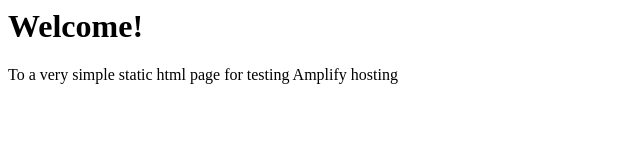
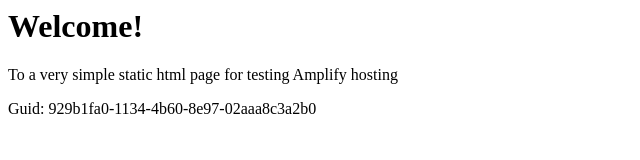
Before and after one commit to aws-aemilia-cdg/Github-PR-Commit-Integration-Test-DoNotTouch-v0-preprod-eu-west-3, a website: page src/index.html in a window 1280 px wide. Shown: the whole page, without its empty margins (0-640 px from the left). Drawn offline with Linux system fonts and the light colour scheme.

Commit message:
commit from integ tests

```diff
--- a/src/index.html
+++ b/src/index.html
@@ -1,3 +1,5 @@
+
+
 <html lang="en">
 
 <head>
@@ -10,6 +12,6 @@
 <body>
     <h1>Welcome!</h1>
     <p>To a very simple static html page for testing Amplify hosting</p>
-</body>
+    <p>Guid: 929b1fa0-1134-4b60-8e97-02aaa8c3a2b0</p></body>
 
 </html>
```
